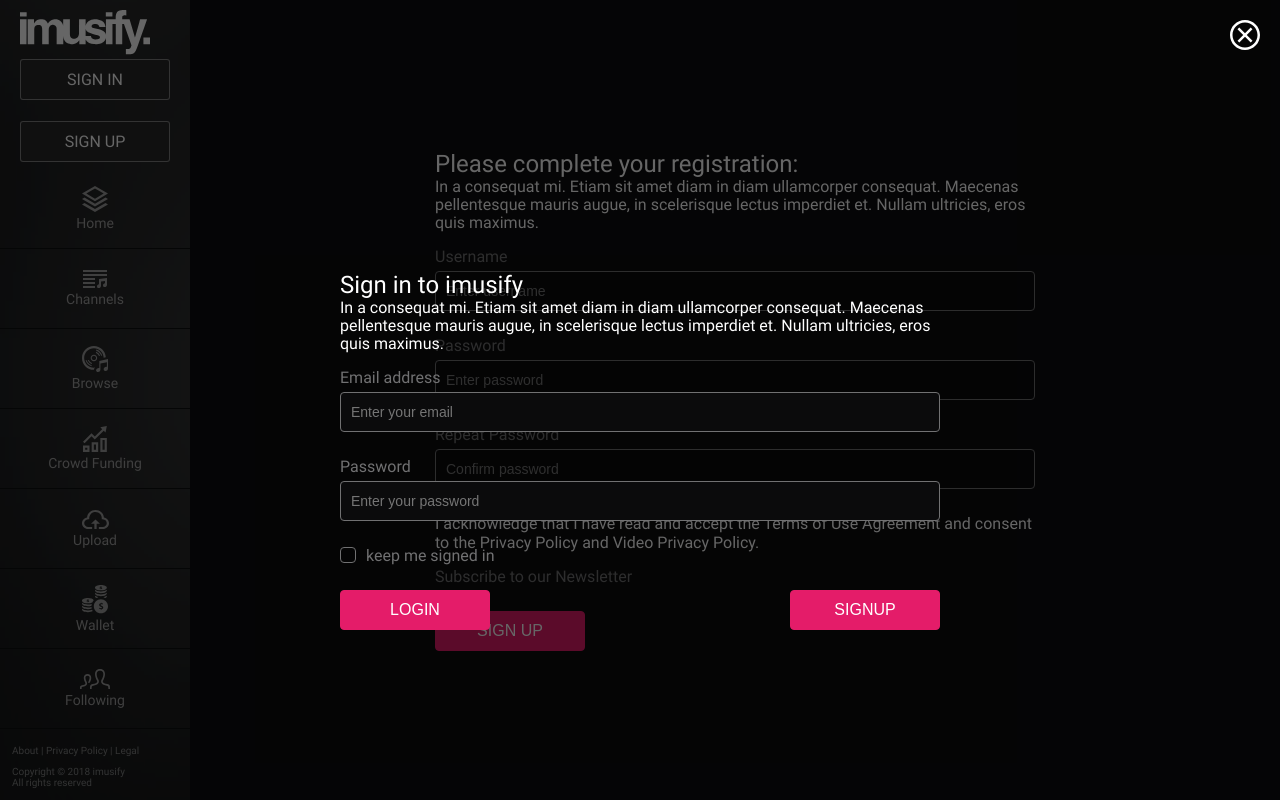
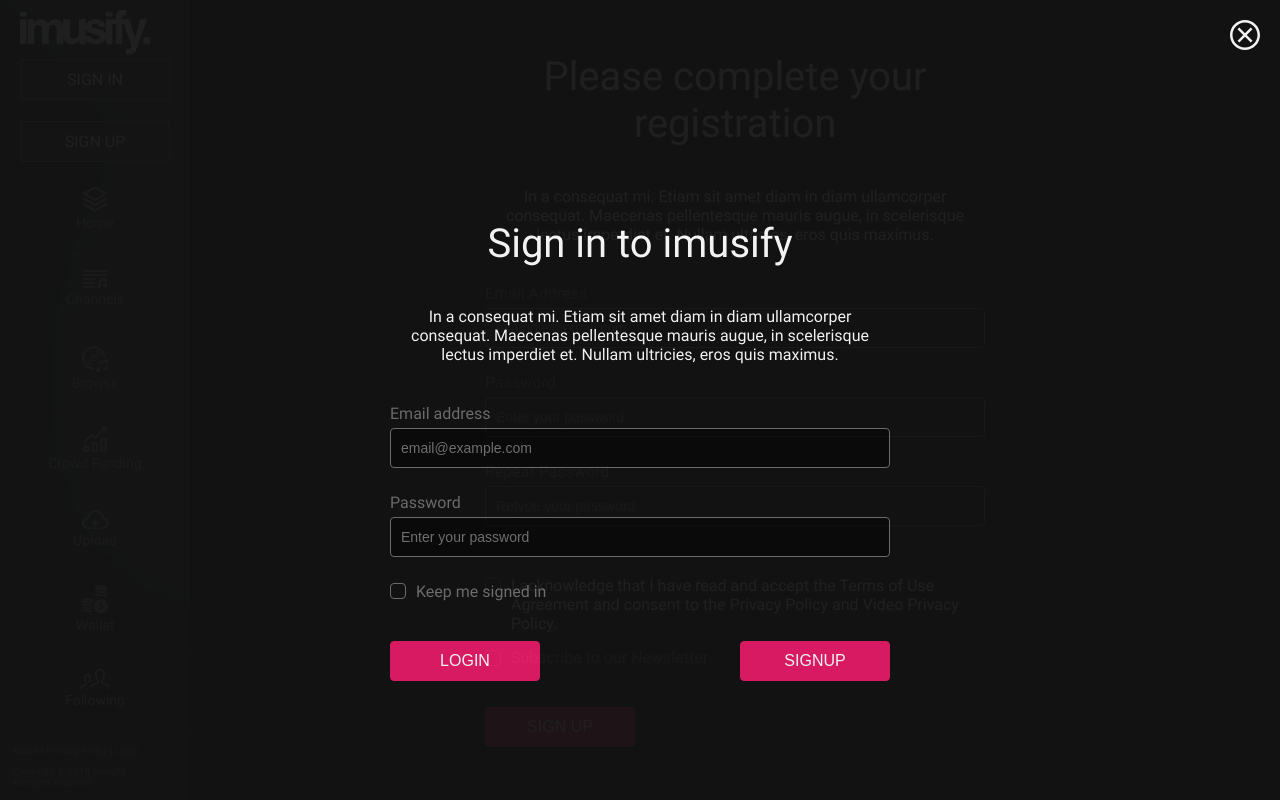
Before and after one commit to imusify/imusify-web, a Vue app: page /signupnext in a window 1280 px wide. Both pictures are taken after a click on the link "SIGN IN". Built offline with nearby package versions, Linux system fonts and the light colour scheme.

Commit message:
Add spacing (#116)
* Increase the track timeline lenght at the bottom, move the volume level bar to the right

* Fix: Increase the space between subheading and input fields

```diff
--- a/src/assets/styles/_forms.scss
+++ b/src/assets/styles/_forms.scss
@@ -135,11 +135,12 @@
     + span {
       margin-right: 1rem;
       position: relative;
+      border-radius: 0rem;
       transition: all .3s ease-in-out;
     }
     &:checked + span {
       &:after {
-        border-radius: 0.4rem;
+        border-radius: 0rem;
         background: #E41C69;
         height: 1.2rem;
         width: 1.2rem;
--- a/src/assets/styles/_layout.scss
+++ b/src/assets/styles/_layout.scss
@@ -103,7 +103,8 @@
   bottom: 0;
   width: 100%;
   height: 100%;
-  background: rgba(0,0,0,.6);
+  background: #131314;
+  opacity: 0.95;
 
   a.close {
     color: #fff;
--- a/src/components/Login.vue
+++ b/src/components/Login.vue
@@ -16,7 +16,7 @@
           <div class="form-group">
             <label class="control-label">Email address</label>
             <input type="text" id="email" class="form-control"
-              placeholder="Enter your email" v-model="credentials.email">
+              placeholder="email@example.com" v-model="credentials.email">
           </div>
           <div class="form-group">
             <label class="control-label">Password</label>
@@ -25,7 +25,7 @@
           </div>
           <div class="form-group">
             <div class="checkbox">
-              <label><input type="checkbox"/> <span></span> keep me signed in</label>
+              <label><input type="checkbox"/> <span></span> Keep me signed in</label>
             </div>
           </div>
           <div class="cta dubble">
@@ -43,24 +43,24 @@
 </template>
 
 <script>
-import Icon from '@/components/Icon.vue';
-import SocialIcons from '@/components/SocialIcons.vue';
-import { mapActions, mapMutations } from 'vuex';
-import * as types from '../store/types';
+import Icon from "@/components/Icon.vue";
+import SocialIcons from "@/components/SocialIcons.vue";
+import { mapActions, mapMutations } from "vuex";
+import * as types from "../store/types";
 
 export default {
-  name: 'login',
+  name: "login",
   components: {
     Icon,
-    SocialIcons,
+    SocialIcons
   },
   data() {
     return {
       credentials: {
-        email: '',
-        password: '',
+        email: "",
+        password: ""
       },
-      status: '',
+      status: ""
     };
   },
 
@@ -71,7 +71,7 @@
 
     ...mapMutations({
       isLoginOpen: types.TOGGLER_LOGIN,
-      isSignupOpen: types.TOGGLER_SIGNUP,
+      isSignupOpen: types.TOGGLER_SIGNUP
     }),
 
     onSubmit() {
@@ -86,21 +86,31 @@
     },
 
     signupPage() {
-      this.$router.push('/signupnext');
+      this.$router.push("/signupnext");
     },
 
     toggleLoginOpen() {
-      this.$emit('toggleLoginOpen', false);
-    },
-  },
+      this.$emit("toggleLoginOpen", false);
+    }
+  }
 };
 </script>
 <style lang="scss" scoped>
 @import "./src/assets/styles/base.scss";
 
-.login {
+.body {
+  max-width: 50rem !important;
+  .heading {
+    text-align: center;
+    font-size: 4rem;
+    margin-bottom: 4rem;
+  }
   .subheading {
-    line-height: 1.8rem;
+    text-align: center;
+    margin-bottom: 4rem;
+  }
+  .cta {
+    margin-top: 4rem;
   }
 }
 </style>
--- a/src/components/Signup.vue
+++ b/src/components/Signup.vue
@@ -15,7 +15,7 @@
         <form @submit.prevent="registerationPage()">
           <div class="form-group">
             <label class="control-label">Email address</label>
-            <input type="text" id="username" class="form-control" placeholder="Enter email"
+            <input type="text" id="username" class="form-control" placeholder="email@example.com"
               v-model="credentials.email">
           </div>
           <div class="cta">
@@ -28,47 +28,57 @@
 </template>
 
 <script>
-import Icon from '@/components/Icon.vue';
-import SocialIcons from '@/components/SocialIcons.vue';
-import { mapMutations } from 'vuex';
-import * as types from '../store/types';
+import Icon from "@/components/Icon.vue";
+import SocialIcons from "@/components/SocialIcons.vue";
+import { mapMutations } from "vuex";
+import * as types from "../store/types";
 
 export default {
-  name: 'signup',
+  name: "signup",
   components: {
     Icon,
-    SocialIcons,
+    SocialIcons
   },
   data() {
     return {
       credentials: {
-        email: '',
-      },
+        email: ""
+      }
     };
   },
   methods: {
     ...mapMutations({
       setCredentials: types.ACCOUNTS_USER_CREDENTIALS,
-      isSignupOpen: types.TOGGLER_SIGNUP,
+      isSignupOpen: types.TOGGLER_SIGNUP
     }),
     registerationPage() {
       this.setCredentials(this.credentials);
       this.isSignupOpen(false);
-      this.$router.push('/signupnext');
+      this.$router.push("/signupnext");
     },
 
     toggleSignupOpen() {
-      this.$emit('toggleSignupOpen', false);
-    },
-  },
+      this.$emit("toggleSignupOpen", false);
+    }
+  }
 };
 </script>
 <style lang="scss" scoped>
-  @import './src/assets/styles/base.scss';
+@import "./src/assets/styles/base.scss";
 
-  .signup {
-    .subheading {
-      line-height: 1.8rem;
-    }
+.body {
+  max-width: 50rem !important;
+  .heading {
+    text-align: center;
+    font-size: 4rem;
+    margin-bottom: 4rem;
   }
+  .subheading {
+    text-align: center;
+    margin-bottom: 4rem;
+  }
+  .cta {
+    margin-top: 4rem;
+  }
+}
 </style>
--- a/src/components/SignupNext.vue
+++ b/src/components/SignupNext.vue
@@ -1,17 +1,17 @@
 <template>
   <section class="signupnext">
     <div class="body">
-      <h1 class="heading">Please complete your registration: {{credentials.email}}</h1>
+      <h1 class="heading">Please complete your registration {{credentials.email}}</h1>
       <p class="subheading">In a consequat mi. Etiam sit amet diam in diam ullamcorper
         consequat. Maecenas pellentesque mauris augue, in scelerisque lectus imperdiet et.
         Nullam ultricies, eros quis maximus.
       </p>
       <form @submit.prevent="onSubmit()">
         <div class="form-group">
-          <label class="control-label">Username</label>
+          <label class="control-label">Email Address</label>
           <input type="text"
                  id="username"
-                 placeholder="Enter username"
+                 placeholder="example@email.com"
                  class="form-control"
                  v-model="credentials.username">
         </div>
@@ -19,7 +19,7 @@
           <label class="control-label">Password</label>
           <input type="text"
                  id="password"
-                 placeholder="Enter password"
+                 placeholder="Enter your password"
                  class="form-control"
                  v-model="credentials.password">
         </div>
@@ -27,7 +27,7 @@
           <label class="control-label">Repeat Password</label>
           <input type="text"
                  id="passwordConfirm"
-                 placeholder="Confirm password"
+                 placeholder="Retype your password"
                  class="form-control"
                  v-model="credentials.confirmPassword">
         </div>
@@ -35,6 +35,7 @@
           <div class="checkbox long-text">
             <label>
               <input class="checkbox" type="checkbox"/>
+              <span></span>
               I acknowledge that I have read and accept the Terms of Use Agreement
               and consent to the Privacy Policy and Video Privacy Policy.</label>
           </div>
@@ -43,6 +44,7 @@
           <div class="checkbox">
             <label>
               <input class="checkbox2" type="checkbox"/>
+              <span></span>
               Subscribe to our Newsletter</label>
           </div>
         </div>
@@ -54,12 +56,12 @@
   </section>
 </template>
 <script>
-import moment from 'moment';
-import { mapActions, mapGetters, mapMutations } from 'vuex';
-import * as types from '../store/types';
+import moment from "moment";
+import { mapActions, mapGetters, mapMutations } from "vuex";
+import * as types from "../store/types";
 
 export default {
-  name: 'signupnext',
+  name: "signupnext",
   data() {
     return {};
   },
@@ -67,26 +69,30 @@
     ...mapGetters({
       status: types.ACCOUNTS_LOGIN_STATUS,
       token: types.ACCOUNTS_TOKEN,
-      credentials: types.ACCOUNTS_USER_CREDENTIALS,
-    }),
+      credentials: types.ACCOUNTS_USER_CREDENTIALS
+    })
   },
   methods: {
     ...mapActions({
-      signup: types.ACCOUNTS_SIGNUP,
+      signup: types.ACCOUNTS_SIGNUP
     }),
     ...mapMutations({
-      status: types.ACCOUNTS_LOGIN_STATUS,
+      status: types.ACCOUNTS_LOGIN_STATUS
     }),
     onSubmit() {
       if (this.credentials.password !== this.credentials.confirmPassword) {
-        this.status('Passwords do not match');
+        this.status("Passwords do not match");
         return false;
       }
 
       delete this.credentials.confirmPassword;
 
-      this.credentials.date_created = moment(new Date()).format('YYYY-MM-DD hh:mm:ss');
-      this.credentials.date_of_birth = moment('1970-01-01').format('YYYY-MM-DD');
+      this.credentials.date_created = moment(new Date()).format(
+        "YYYY-MM-DD hh:mm:ss"
+      );
+      this.credentials.date_of_birth = moment("1970-01-01").format(
+        "YYYY-MM-DD"
+      );
 
       return this.signup(this.credentials).then(() => {
         this.$router.push('/');
@@ -97,8 +103,23 @@
 </script>
 <style lang="scss" scoped>
 .signupnext {
-  .subheading {
-    line-height: 1.8rem;
+  .body {
+    max-width: 50rem !important;
+    .heading {
+      text-align: center;
+      font-size: 4rem;
+      margin-bottom: 4rem;
+    }
+    .subheading {
+      text-align: center;
+      margin-bottom: 4rem;
+    }
+    .long-text {
+      margin-top: 4rem;
+    }
+    .cta {
+      margin-top: 4rem;
+    }
   }
 }
 </style>
```
